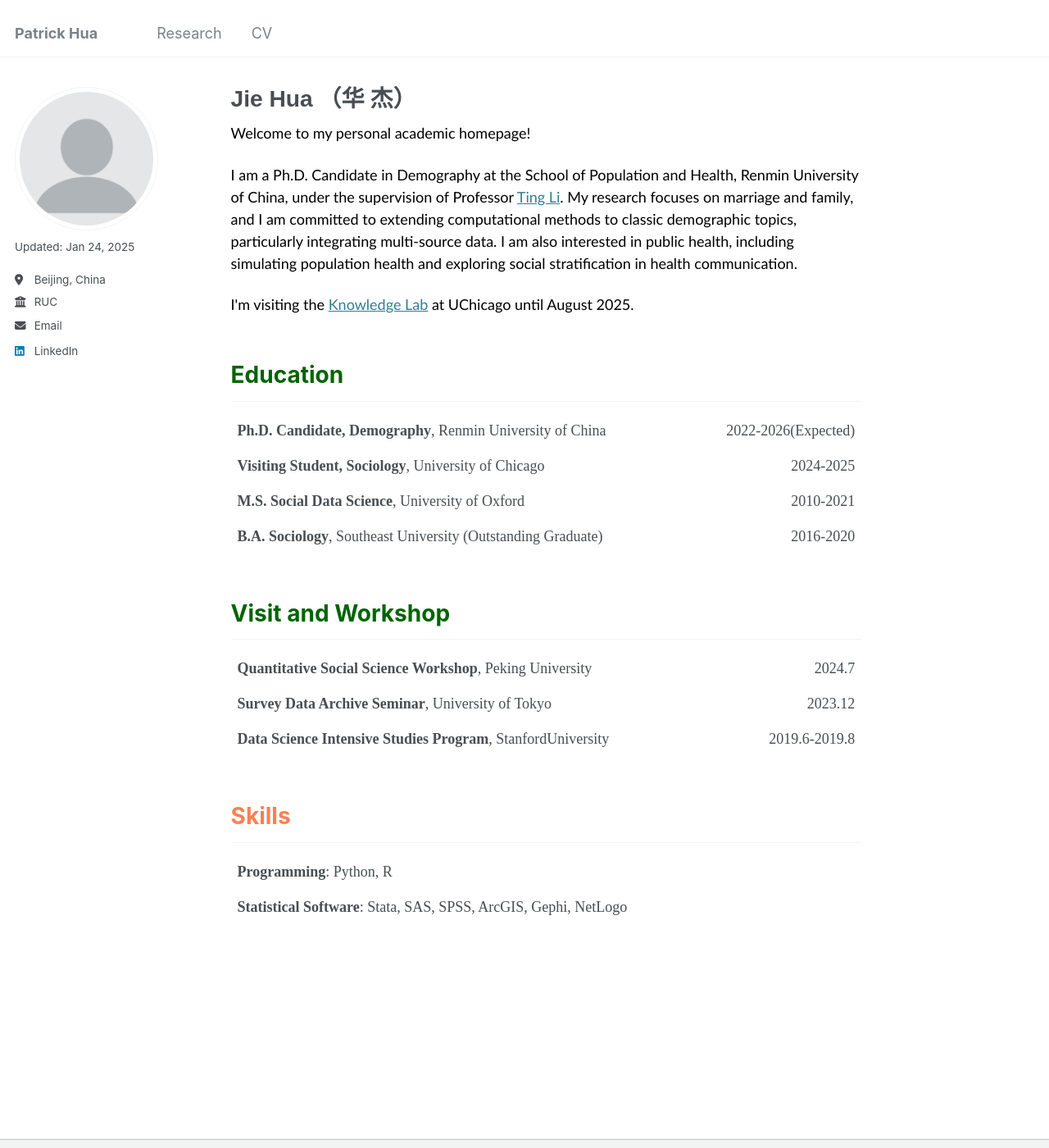
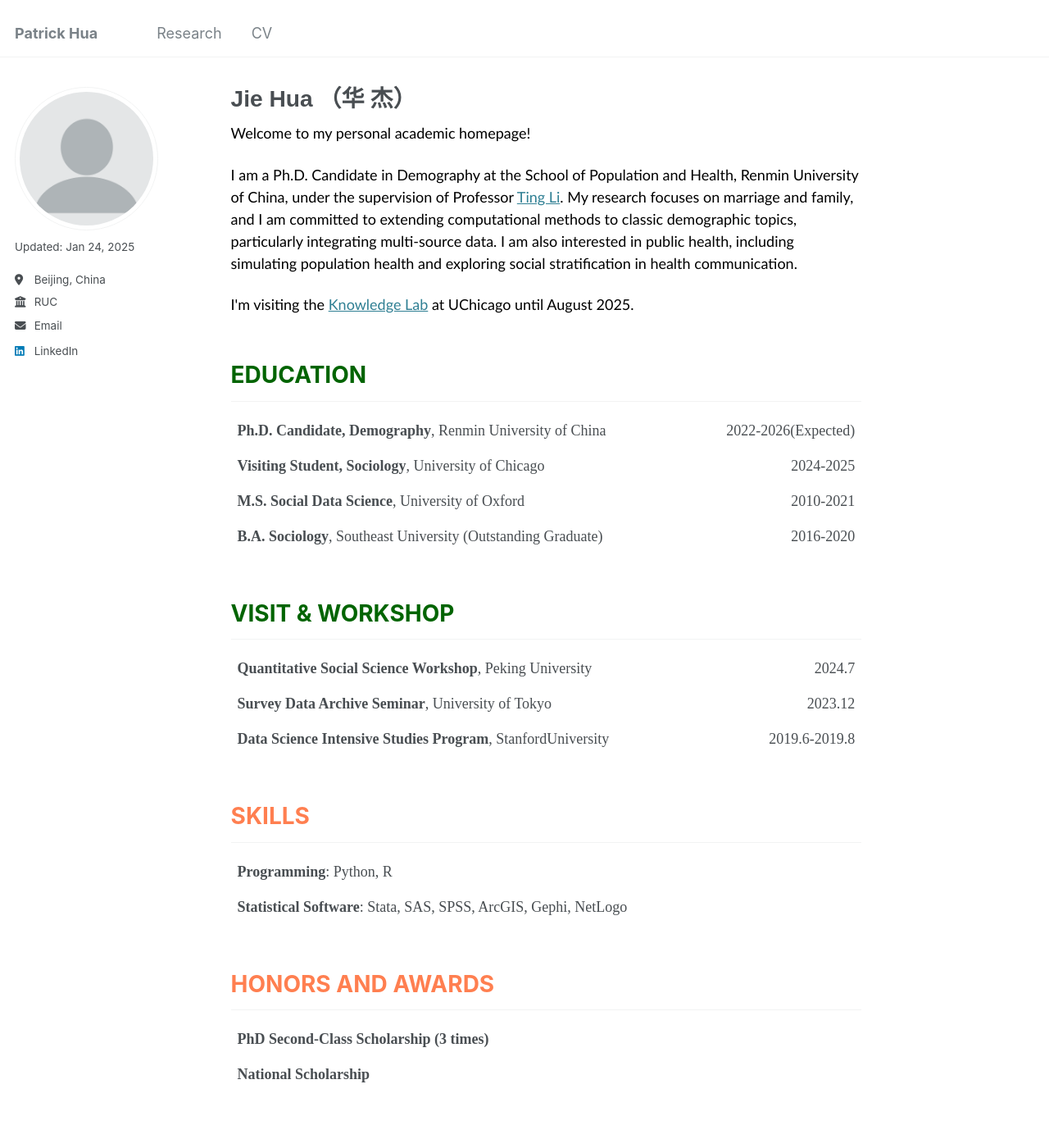
Before and after one commit to jiehua-css/jiehua-css.github.io, a Jekyll site: the page built from _pages/about.md, in a window 1280 px wide and 1400 px high. Shown: the whole window at 82% size. Built offline with Jekyll 4.4.1, drawn with Linux system fonts in a browser that asks for light colours.

Commit message:
Update about.md

```diff
--- a/_pages/about.md
+++ b/_pages/about.md
@@ -52,7 +52,7 @@ I'm visiting the  <a href="https://knowledgelab.org/">Knowledge Lab</a> at UChic
   }
 </style>
 
-<h2 class="education-title">Education</h2>
+<h2 class="education-title">EDUCATION</h2>
 <table class="education-table">
   <tr>
     <td><span class="degree">Ph.D. Candidate, Demography</span>, Renmin University of China</td>
@@ -99,7 +99,7 @@ I'm visiting the  <a href="https://knowledgelab.org/">Knowledge Lab</a> at UChic
   }
 </style>
 
-<h2 class="visit-title">Visit and Workshop</h2>
+<h2 class="visit-title">VISIT & WORKSHOP</h2>
 <table class="visit-workshop-table">
   <tr>
     <td><span class="role">Quantitative Social Science Workshop</span>, Peking University</td>
@@ -142,7 +142,7 @@ I'm visiting the  <a href="https://knowledgelab.org/">Knowledge Lab</a> at UChic
   }
 </style>
 
-<h2 class="skills-title">Skills</h2>
+<h2 class="skills-title">SKILLS</h2>
 <table class="skills-table">
   <tr>
     <td><span class="skill">Programming</span>: Python, R</td>
@@ -151,3 +151,37 @@ I'm visiting the  <a href="https://knowledgelab.org/">Knowledge Lab</a> at UChic
     <td><span class="skill">Statistical Software</span>: Stata, SAS, SPSS, ArcGIS, Gephi, NetLogo</td>
   </tr>
 </table>
+
+<style>
+  .honors-table {
+    width: 100%;
+    border-collapse: collapse;
+    font-family: "Times New Roman", serif;
+    font-size: 18px;
+  }
+  .honors-table td {
+    padding: 8px;
+    text-align: left;
+    border: none;
+  }
+  .honors-table .award {
+    font-weight: bold;
+  }
+  .honors-table, .honors-table td {
+    border: none;
+  }
+  .honors-title {
+    color: #FF7F50;
+    font-size: 28px;
+  }
+</style>
+
+<h2 class="honors-title">HONORS AND AWARDS</h2>
+<table class="honors-table">
+  <tr>
+    <td><span class="award">PhD Second-Class Scholarship (3 times)</span></td>
+  </tr>
+  <tr>
+    <td><span class="award">National Scholarship</span></td>
+  </tr>
+</table>
```
